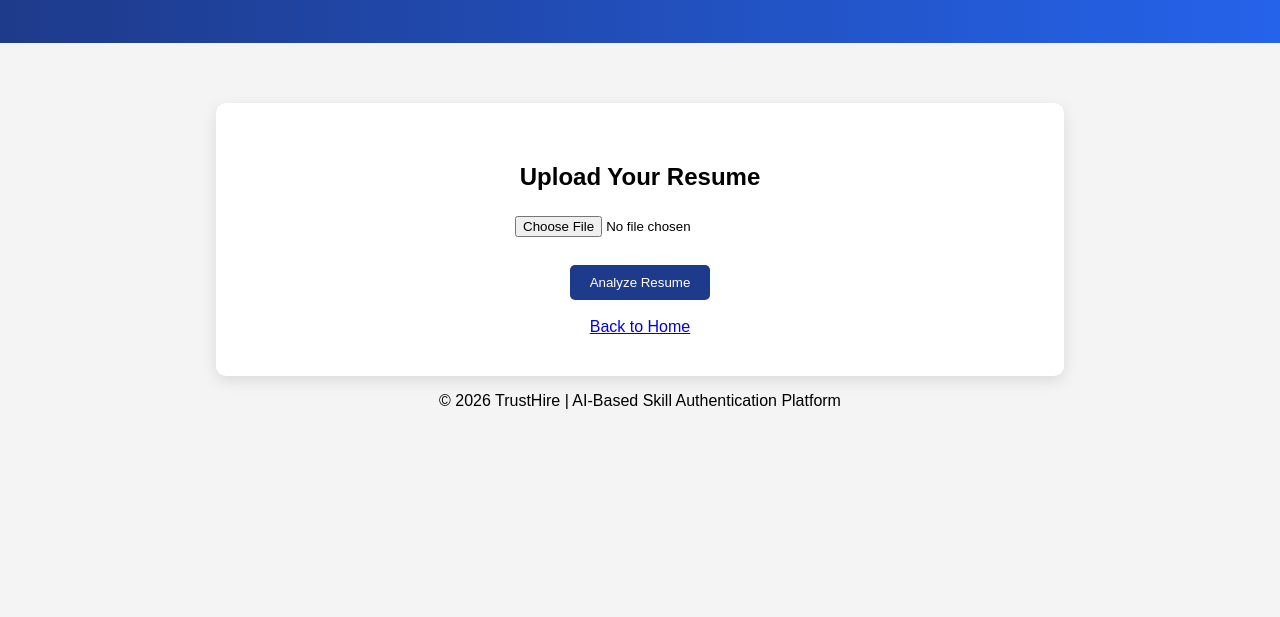
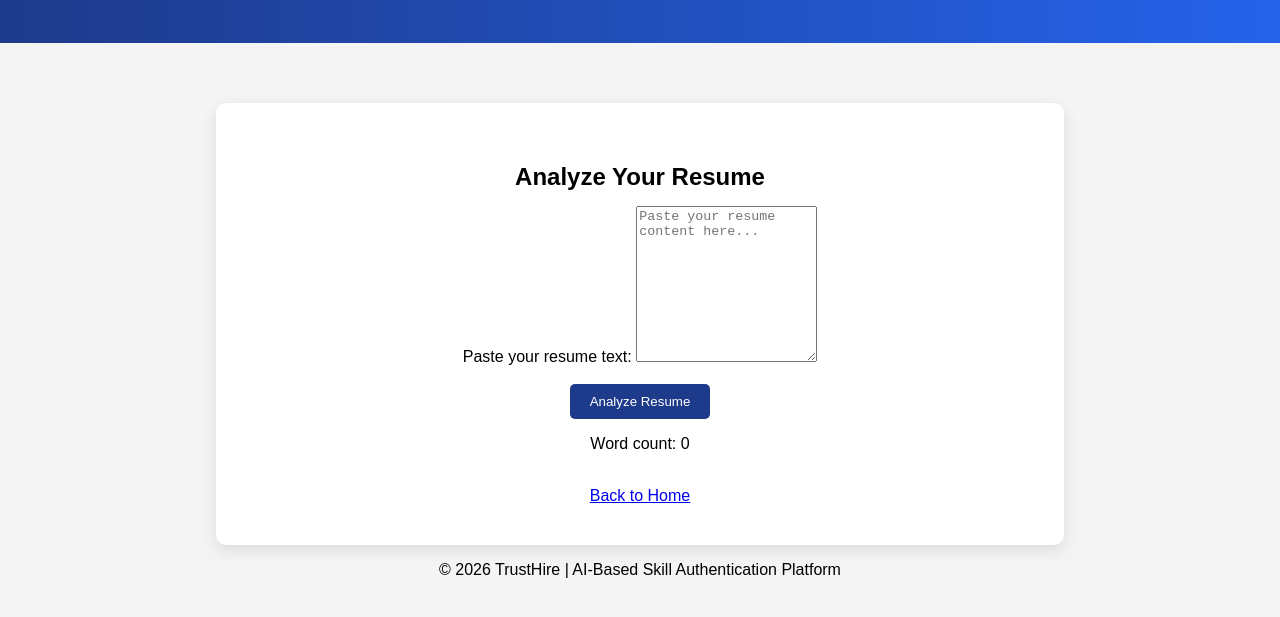
Before and after one commit to niki-2006/trusthire, a website: page public/upload.html in a window 1280 px wide. Shown: the part 131-748 px from the top of the page. Drawn offline with Linux system fonts and the light colour scheme.

Commit message:
Refactor upload.html for improved structure

```diff
--- a/public/upload.html
+++ b/public/upload.html
@@ -1,29 +1,41 @@
+
 <!DOCTYPE html>
-<html>
+<html lang="en">
 <head>
+    <meta charset="UTF-8">
+    <meta name="viewport" content="width=device-width, initial-scale=1.0">
     <title>Upload Resume - TrustHire</title>
     <link rel="stylesheet" href="style.css">
 </head>
 <body>
-
     <header>
         <h1>TrustHire</h1>
         <p>Resume Verification Portal</p>
     </header>
 
     <div class="container">
-    <h2>Upload Your Resume</h2>
+        <h2>Analyze Your Resume</h2>
 
-    <form action="result.html">
-        <input type="file" required><br><br>
+        <form id="resumeForm">
+            <label for="resumeText">Paste your resume text:</label>
+            <textarea id="resumeText" rows="10"
+                placeholder="Paste your resume content here..."
+                required></textarea>
+            <br><br>
             <button type="submit">Analyze Resume</button>
         </form>
+
+        <p id="status"></p>
+        <p>Word count: <span id="wordCount">0</span></p>
 
         <br>
         <a href="index.html">Back to Home</a>
     </div>
+
     <footer>
         <p>© 2026 TrustHire | AI-Based Skill Authentication Platform</p>
     </footer>
+
+    <script src="script.js"></script>
 </body>
 </html>
```
Lines whose indentation alone changed are shown as unchanged.
